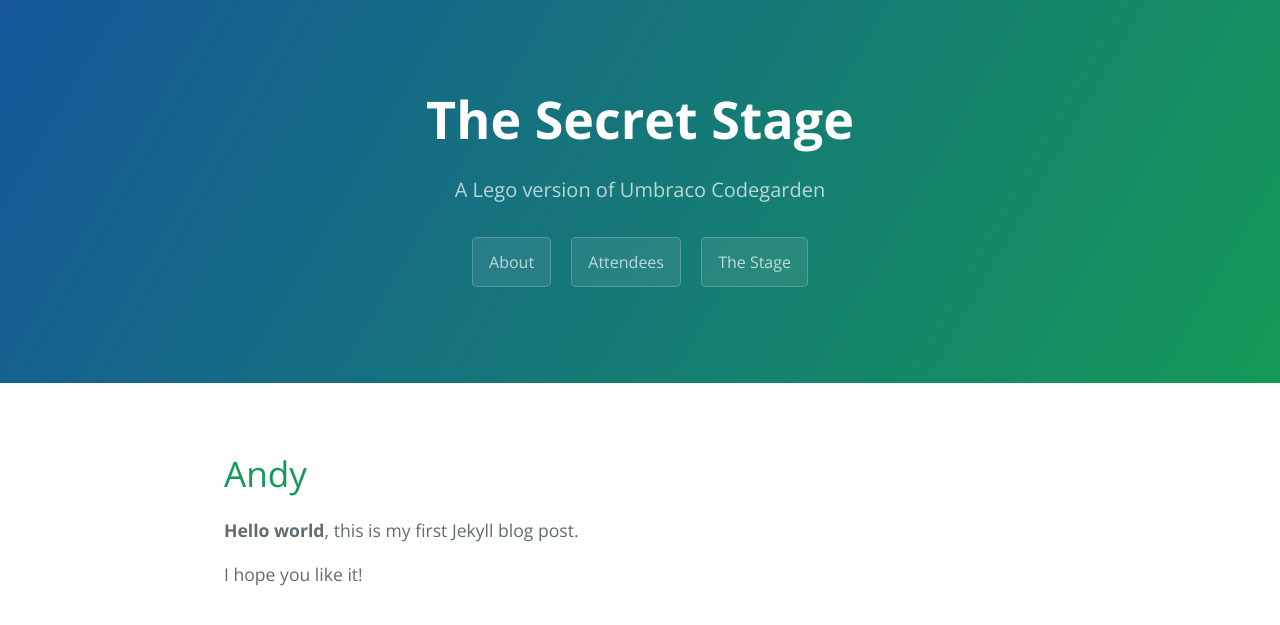
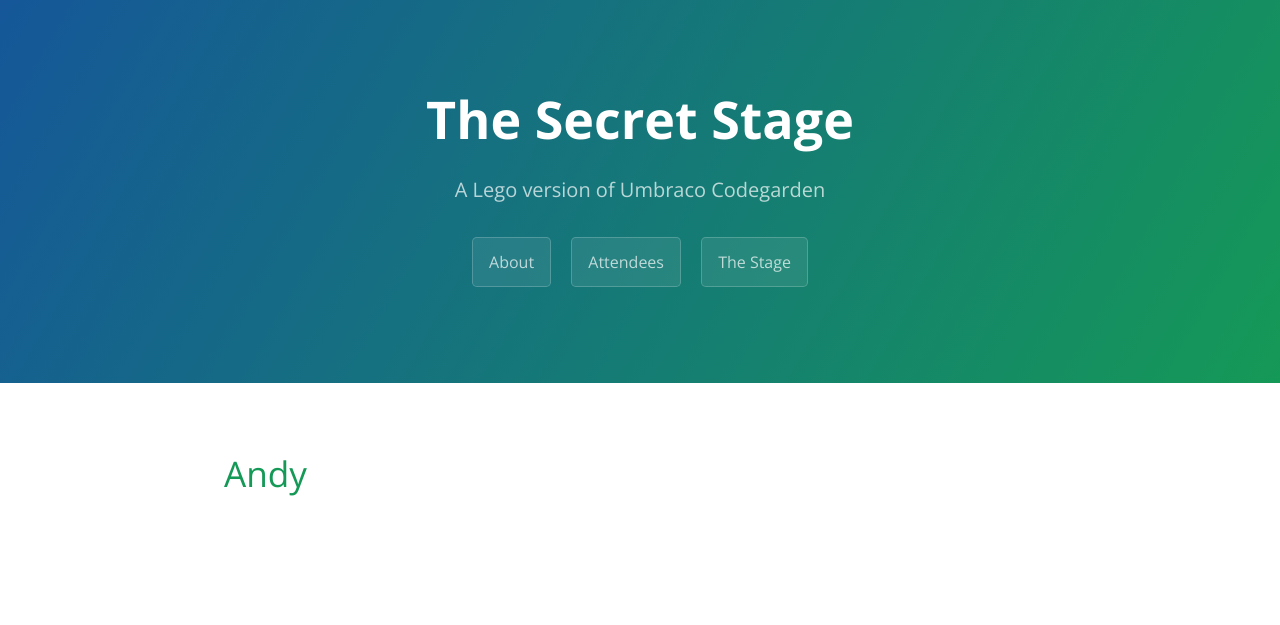
Before and after one commit to OwainWilliams/OwainWilliams.github.io, a Jekyll site: the page built from _posts/2022-06-04-Andy_Boot.md, in a window 1280 px wide. Shown: the top 625 px of the page. Built offline with Jekyll 4.4.1, drawn with Linux system fonts in a browser that asks for light colours.

Commit message:
Update 2022-06-04-Andy_Boot.md

```diff
--- a/_posts/2022-06-04-Andy_Boot.md
+++ b/_posts/2022-06-04-Andy_Boot.md
@@ -2,12 +2,8 @@
 layout: post
 title:  "Andy Boot"
 tag: attendee
-image: /uploads/album/andy_boot.jpg
+image: /uploads/album/andy_Boot.jpg
 caption: "Andy Boot"
 ---
 
 # Andy
-
-**Hello world**, this is my first Jekyll blog post.
-
-I hope you like it!
```
